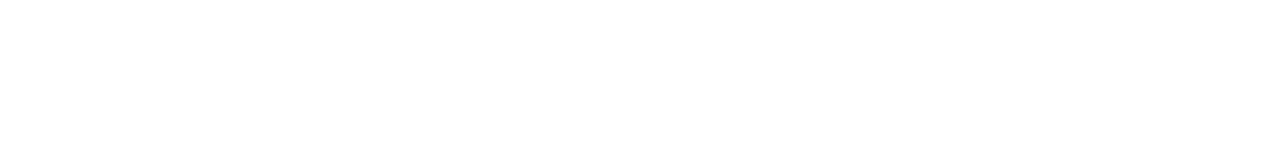
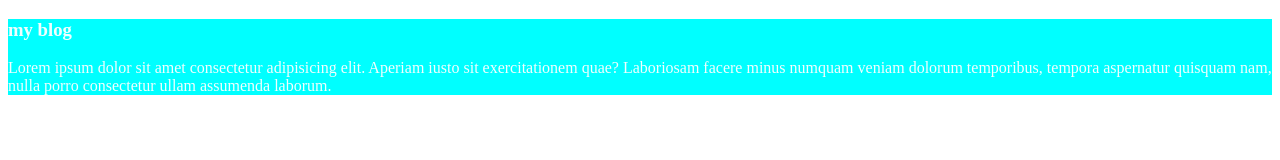
Before and after one commit to sumaiai/newProject, a plain HTML site: page new.html in a window 1280 px wide. Drawn offline with Linux system fonts and the light colour scheme.

Commit message:
added css

```diff
--- a/new.html
+++ b/new.html
@@ -5,10 +5,18 @@
     <meta charset="UTF-8">
     <meta name="viewport" content="width=device-width, initial-scale=1.0">
     <title>New Project</title>
+    <link rel="stylesheet" href="styles/blog.css">
 </head>
 
 <body>
 
+    <div>
+        <h3>my blog</h3>
+        <p>Lorem ipsum dolor sit amet consectetur adipisicing elit. Aperiam iusto sit exercitationem quae? Laboriosam
+            facere minus numquam veniam dolorum temporibus, tempora aspernatur quisquam nam, nulla porro consectetur
+            ullam assumenda laborum.</p>
+    </div>
+
 </body>
 
 </html>
--- /dev/null
+++ b/styles/blog.css
@@ -0,0 +1,4 @@
+div {
+    background-color: aqua;
+    color: azure;
+}
```
